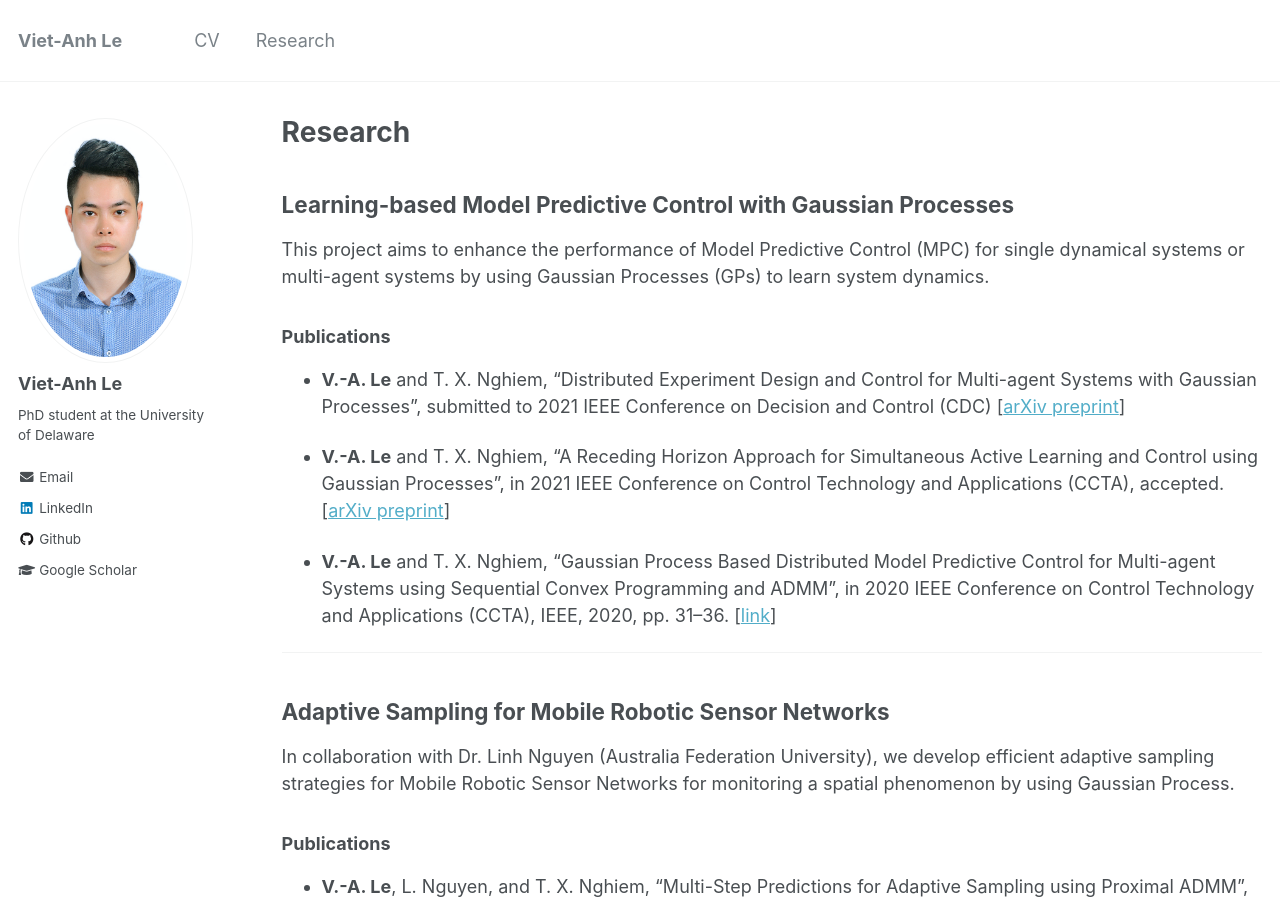
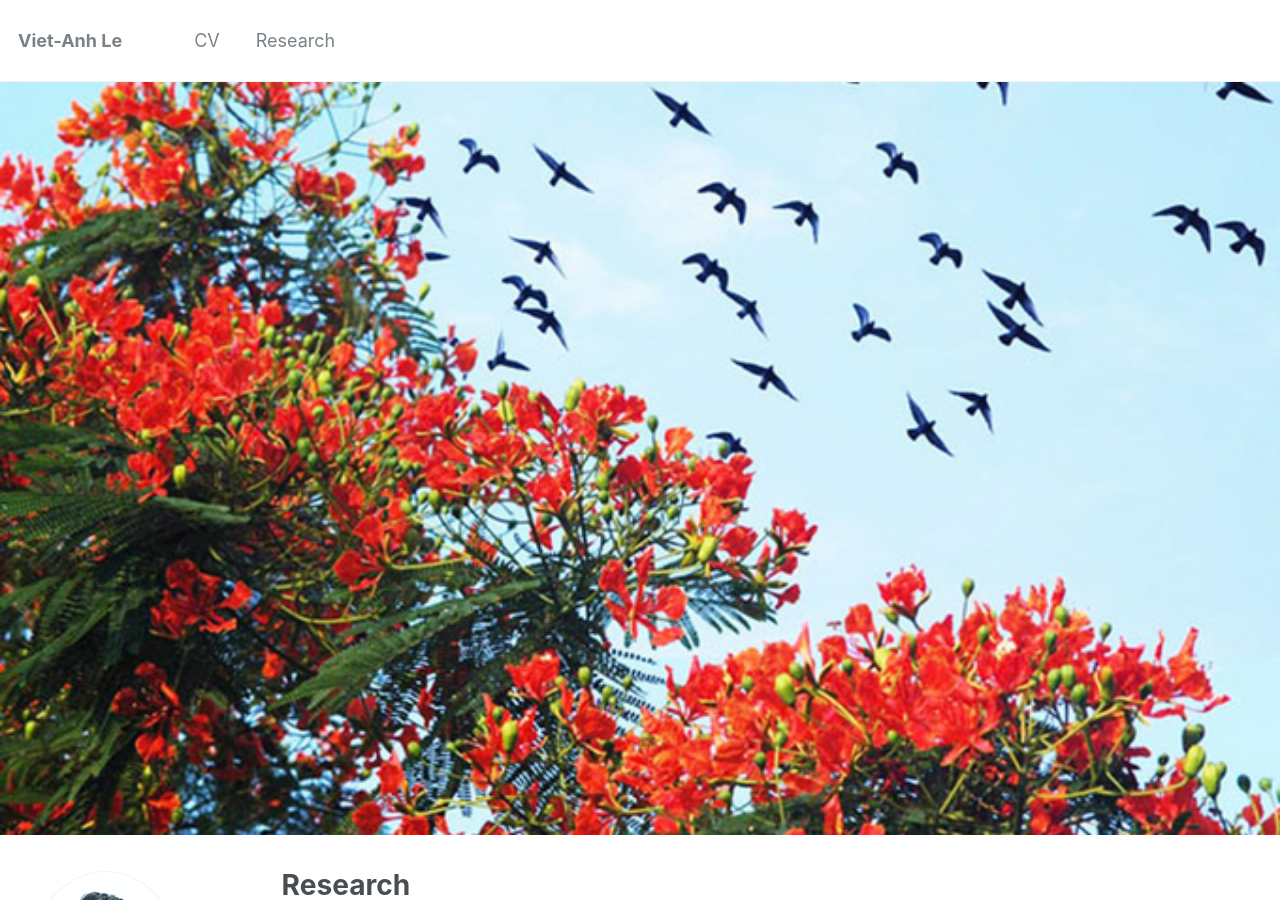
Before and after one commit to vietanhle0101/vietanhle0101.github.io, a Jekyll site: the page built from _pages/projects.md, in a window 1280 px wide and 900 px high. Built offline with Jekyll 4.4.1, drawn with Linux system fonts in a browser that asks for light colours.

```diff
--- a/_pages/projects.md
+++ b/_pages/projects.md
@@ -1,6 +1,8 @@
 ---
 layout: archive
 title: "Research"
+header:
+  image: hp.jpeg
 permalink: /research/
 author_profile: true
 ---
```
Also changed, not shown: images/hp.jpeg (added), 1 other file.
